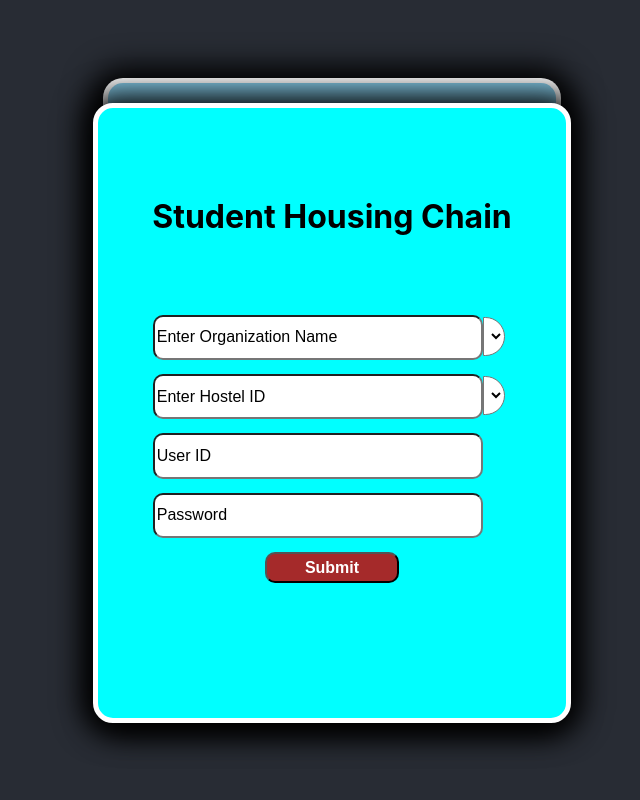
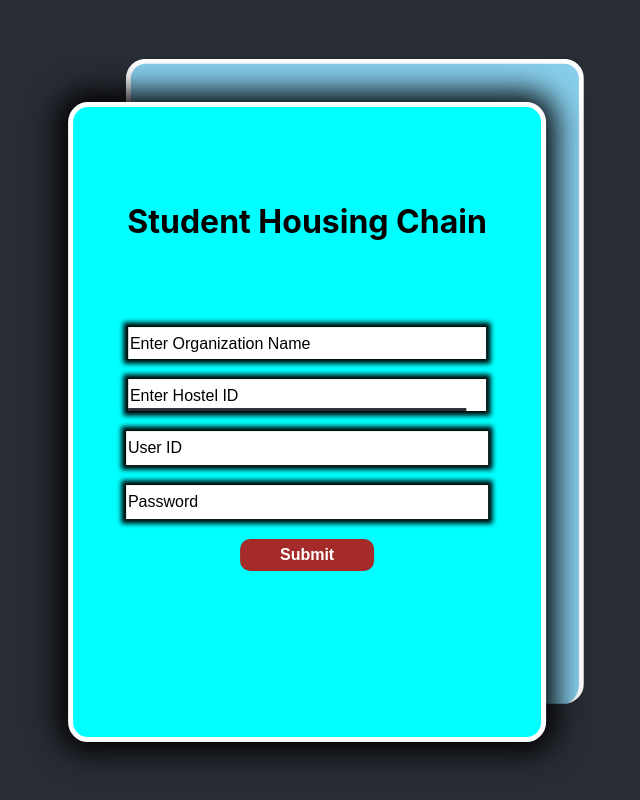
Before and after one commit to sahilnarwal2111/student_housing_chain, a React (Create React App) app in the folder client/: page / in a window 1280 px wide. Shown: the whole page, without its empty margins (308-948 px from the left). Built offline with nearby package versions, Linux system fonts and the light colour scheme.

Commit message:
Added listing in login and signUp page

```diff
--- a/client/src/App.js
+++ b/client/src/App.js
@@ -6,6 +6,7 @@ import Student from "./Pages/Student";
 import Admin from "./Pages/Admin";
 
 import Login from "./Pages/Login";
+import Signup from "./Pages/Signup";
 
 function App() {
   let i=1;
@@ -15,7 +16,7 @@ function App() {
     {(i===2) && <Manager/>}
 
     {(i===3) && <Admin/>} */}
-      <Login/>
+    <Login/>
     </div>
   );
 }
--- a/client/src/Pages/Login.js
+++ b/client/src/Pages/Login.js
@@ -26,27 +26,30 @@ const Login = () => {
 
 
     return (
-    <div className="container">
+    <div className="containerLogin">
         <div className="login">
             <div className='form' onSubmit={submit}>
                 <h1 className="startHeader">Student Housing Chain</h1>
                 <form className='loginInputs' action={()=>submit()}>
-                    <div>
+                    <div className="selection">
                         <input id="org" type="text" onChange={checkOrg} placeholder="Enter Organization Name"/>
-                        <select id="secOrg"></select>
+                        <ul>
+                            <li>Hello World</li>
+                            <li>Hello World</li>
+                        </ul>
                     </div>
-                    <div>
+                    <div className="selection">
                         <input id="hostel" type="text" onChange={checkHostel} placeholder="Enter Hostel ID"/>
-                        <select id="secHostel">
-                        </select>
+                        <ul>
+                            <li>Hello World</li>
+                            <li>Hello World</li>
+                            <li>Hello World</li>
+                        </ul>
                     </div>
-                    <div>
-                        <input id="userId" type="text" placeholder="User ID"/>
-                    </div>
-                    <div>
+                    <input id="userId" type="text" placeholder="User ID"/>
                     <input id="pass" type="password" placeholder="Password"/>
-                    </div>
                     <input type="submit" id="submit" placeholder="Submit"/>
+
                 </form>
             </div>
         </div>
--- a/client/src/Pages/Signup.js
+++ b/client/src/Pages/Signup.js
@@ -1,9 +1,65 @@
-import React from 'react'
+import React from 'react';
+import {useState} from 'react';
+import '../css/login.css';
+
+
 
 const Signup = () => {
-  return (
-    <div>
+    const [org,setOrg]=useState("try");
+    const [hostel,setHostel]=useState();
 
+
+    function checkOrg(event)
+    {
+        console.log(event.target.value);
+        setOrg(event.target.value);
+    }
+    function submit(e)
+    {
+        e.preventDefault();
+        console.log("submit chicked...");
+    }
+    function checkHostel(event)
+    {
+        console.log(event.target.value);
+    }
+
+
+    return (
+    <div className="containerLogin">
+        <div className="login">
+            <div className='form' onSubmit={submit}>
+                <h1 className="startHeader">Student Housing Chain</h1>
+                <form className='loginInputs' action={()=>submit()}>
+                    <div className="selection">
+                        <input id="org" type="text" placeholder="Enter Organization Name"/>
+                    </div>
+                        <input id="pass" type="password" placeholder="Enter Password"/>
+
+                        <input id="confirmpass" type="password" placeholder="Confirm Password"/>
+
+                    <input id="contact" type="text" placeholder="Enter Contact No."/>
+
+                        <input id="org" type="text" placeholder="Enter Organization Name"/>
+
+                        <input id="pass" type="password" placeholder="Enter Password"/>
+
+                        <input id="confirmpass" type="password" placeholder="Confirm Password"/>
+
+                    <input id="contact" type="text" placeholder="Enter Contact No."/>
+
+                        <input id="org" type="text" placeholder="Enter Organization Name"/>
+
+                        <input id="pass" type="password" placeholder="Enter Password"/>
+
+                        <input id="confirmpass" type="password" placeholder="Confirm Password"/>
+
+                    <input id="contact" type="text" placeholder="Enter Contact No."/>
+
+                    <input type="submit" id="submit" placeholder="Submit"/>
+                </form>
+            </div>
+        </div>
     </div>
   )
 }
--- a/client/src/css/login.css
+++ b/client/src/css/login.css
@@ -1,4 +1,4 @@
-.container{
+.containerLogin{
     display: flex;
     justify-content: center;
     align-items: center;
@@ -16,16 +16,19 @@
     align-items: center;
     border: solid 5px white;
     border-bottom: none;
+
+    transform: translate(5%,-3%);
     border-radius: 20px;
-    box-shadow: 0px 0px 30px 10px black;
+    box-shadow: 0px 0px 30px 20+px black;
     transition: all 0.1s ease;
 }
 .form{
+    overflow-x:hidden;
     display: flex;
     flex-grow:1;
     background-color: aqua;
     padding:10px;
-    margin-top: 20px;
+    transform: translate(-10%,6%);
     flex-direction:column;
     border: solid 5px white;
     box-shadow: 0px 0px 30px 10px black;
@@ -51,33 +54,43 @@
     flex-direction: column;
     column-gap: 10px;
 }
-.loginInputs div{
+.loginInputs input{
     align-items: center;
     font-size:medium;
     width: 80%;
-    height: 10%;
-    border-radius: 10px;
+    min-height: 8%;
+    border: none;
+    box-shadow:0px 0px 5px 5px black;
 
 }
-.loginInputs input{
+.selection{
+    position: relative;
+    align-items: center;
     font-size:medium;
-    width: 90%;
-    height: 100%;
-    border-radius: 10px;
-
+    width: 80%;
+    min-height: 8%;
+    box-shadow:0px 0px 5px 5px black;
+    overflow-y:hidden;
+    overflow-x:hidden ;
 }
-.loginInputs select{
-    height: 100%;
-    width: 6%;
-    font-size: large;
-    background-color: white;
-    border-radius:0px 20px 20px 0px;
+.selection ul{
+    position: absolute;
+    overflow-x: hidden;
+    width: 100%;
+    z-index: 1;
+    transform: translate(-15%,-35%);
+    color: white;
+    background-color: #282c34;
 }
-.loginInputs option{
-    position: relative;
-    height: 100%;
+.selection:hover{
+    position: inherit;
+ }
+.selection input{
+    align-items: center;
+    font-size:medium;
     width: 100%;
-    background-color: white;
+    height:100%;
+    border-right: solid 1px black;
 }
 .loginInputs input::placeholder
 {
@@ -91,8 +104,9 @@
     font-weight: bold;
     background-color: brown;
     width: 30%;
-    height: 8%;
+    min-height: 8%;
     border-radius: 10px;
+    box-shadow:none;
 
 }
 
```
